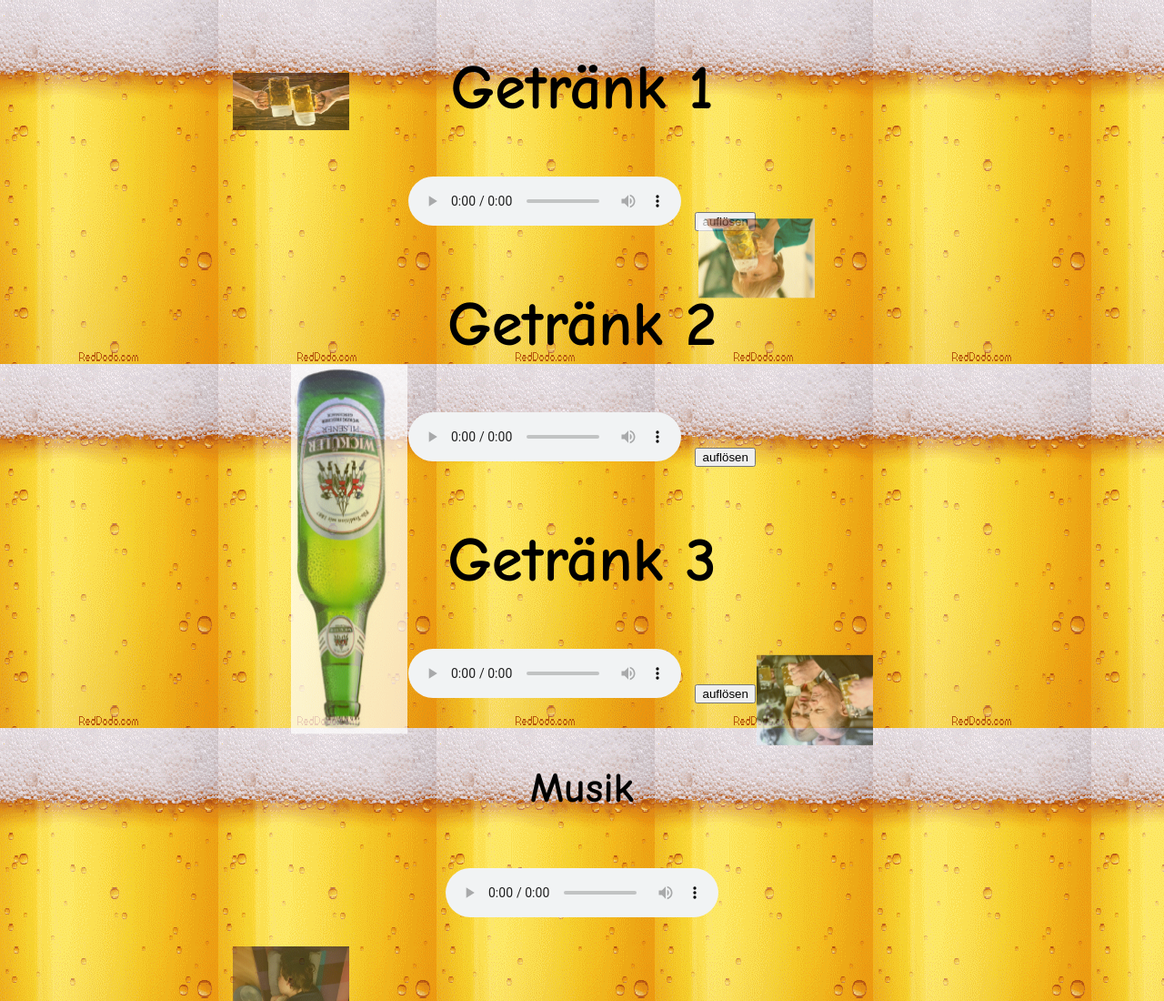
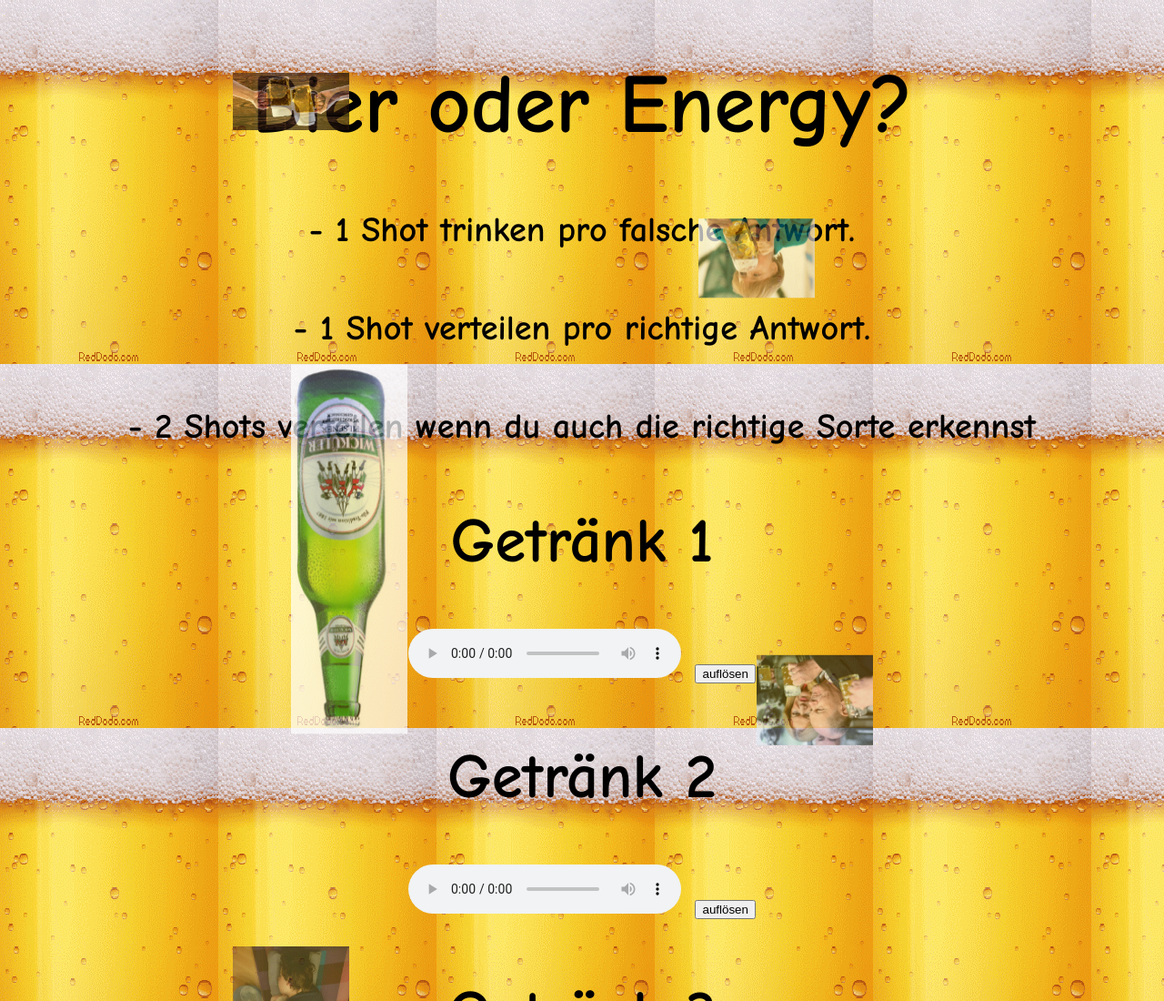
Before and after one commit to FancyGrade/Zischquiz, a plain HTML site: page index.html in a window 1280 px wide. Shown: the top 1100 px of the page at 91% size. Drawn offline with Linux system fonts and the light colour scheme.

Commit message:
Update index.html

```diff
--- a/index.html
+++ b/index.html
@@ -45,6 +45,11 @@
 
     <!-- Getränk 1 -->
     <div class="drink-container" style="text-align: center;">
+        <h1>Bier oder Energy?</h1>
+        <h5>- 1 Shot trinken pro falsche Antwort.</h5>
+        <h5>- 1 Shot verteilen pro richtige Antwort.</h5>
+        <h5>- 2 Shots verteilen wenn du auch die richtige Sorte erkennst</h5>
+        <h5> </h5>
         <h2>Getränk 1</h2>
         <audio controls>
             <source src="Bullit_Lemon_Zero_500ml.mp3" type="audio/mpeg">
```
